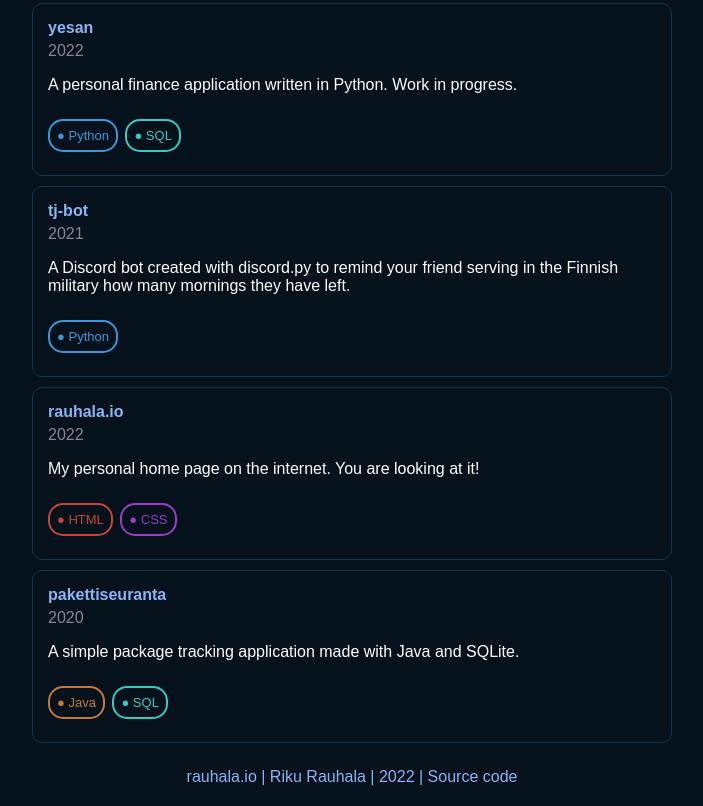
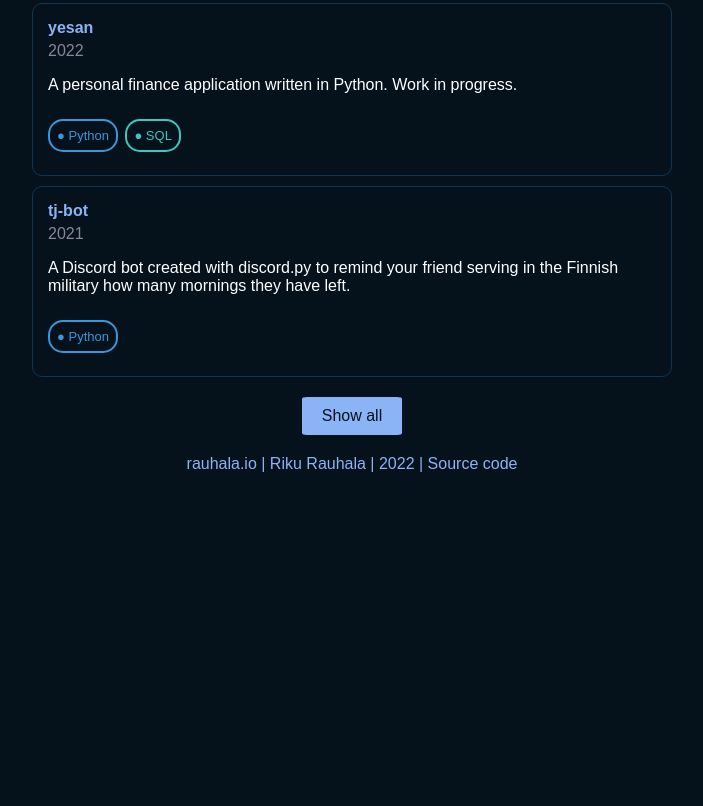
Before and after one commit to rikurauhala/rauhala.io-old, a plain HTML site: page docs/index.html in a window 1280 px wide. Shown: the part 880-1686 px from the top of the page, without its empty margins (288-991 px from the left). After the commit the page ends 1373 px from the top, so only its background shows below. Drawn offline with Linux system fonts and the light colour scheme.

Commit message:
Add a button for displaying all projects

```diff
--- a/docs/css/style.css
+++ b/docs/css/style.css
@@ -2,7 +2,7 @@
 
 body {
   background-color: #05121c;
-  color: white;
+  color: #fff;
   font-family: Arial, sans-serif;
   margin: auto;
   max-width: 95%;
@@ -71,6 +71,10 @@ a:hover {
   padding: 15px;
 }
 
+.secondary {
+  display: none;
+}
+
 .project::after {
   clear: both;
   content: "";
@@ -124,12 +128,32 @@ a:hover {
   color: #3bc8c1;
 }
 
+/** Button **/
+
+#button-container {
+  margin: 20px;
+  text-align: center;
+}
+
+#button {
+  background-color: #8bb4f7;
+  border: none;
+  border-radius: 5%;
+  color: #05121c;
+  padding: 10px 20px;
+  font-size: 16px;
+}
+
+#button:hover {
+  background-color: #6f96d4;
+}
+
 /** Footer **/
 
 footer {
   clear: left;
   color: #8bb4f7;
-  padding: 15px 0 20px 0;
+  padding: 0 0 20px 0;
   text-align: center;
 }
 
--- a/docs/index.html
+++ b/docs/index.html
@@ -68,7 +68,7 @@
         <span class="tag python">● Python</span>
       </p>
     </div>
-    <div class="project">
+    <div class="project secondary">
       <a href="https://github.com/rikurauhala/rikurauhala.github.io">rauhala.io</a>
       <span class="year">2022</span>
       <p>My personal home page on the internet. You are looking at it!</p>
@@ -77,7 +77,7 @@
         <span class="tag css">● CSS</span>
       </p>
     </div>
-    <div class="project">
+    <div class="project secondary">
       <a href="https://github.com/rikurauhala/pakettiseuranta">pakettiseuranta</a>
       <span class="year">2020</span>
       <p>A simple package tracking application made with Java and SQLite.</p>
@@ -86,6 +86,10 @@
         <span class="tag sql">● SQL</span>
       </p>
     </div>
+    <div id="button-container">
+      <button onclick="showAll()" id="button">Show all</button>
+    </div>
+    <script src="scripts/script.js"></script>
     <footer>
       rauhala.io | Riku Rauhala | 2022 |
       <a href="https://github.com/rikurauhala/rikurauhala.github.io">Source code</a>
--- /dev/null
+++ b/docs/scripts/script.js
@@ -0,0 +1,10 @@
+function showAll() {
+    var secondaryProjects = document.getElementsByClassName("secondary");
+    var buttonText = document.getElementById("button");
+
+    for (var i = 0; i < secondaryProjects.length; i++) {
+      secondaryProjects.item(i).style.display = "flex";
+    }
+
+    buttonText.style.display = "none";
+}
```
